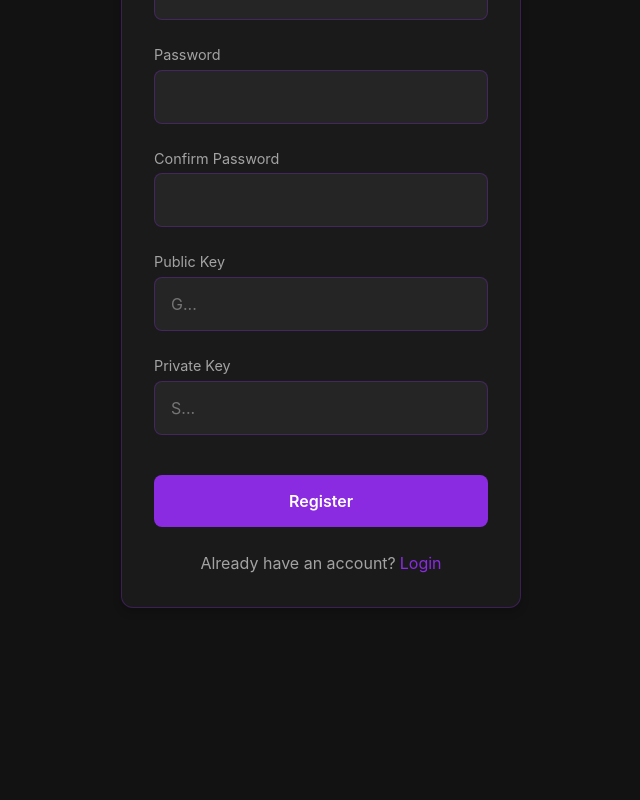
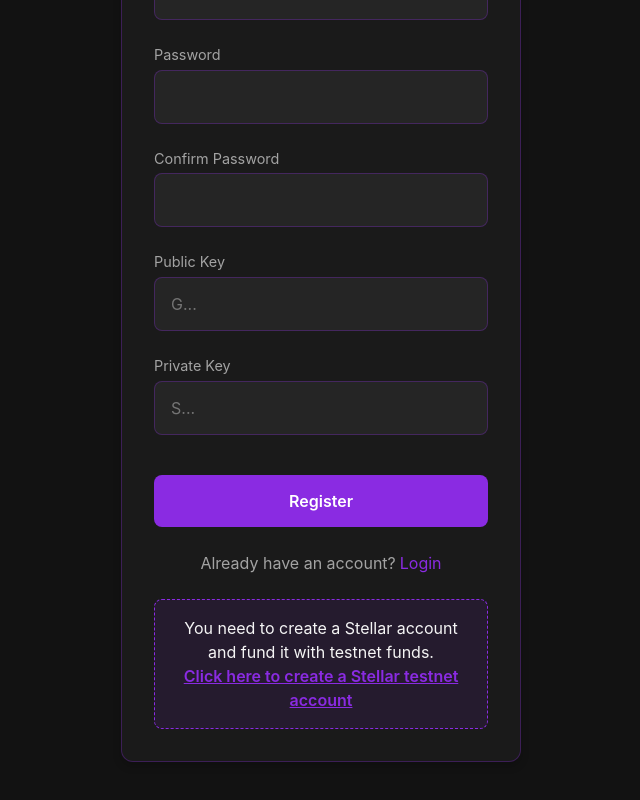
Before and after one commit to MinhazCodes-R/Consenses_hackathon, a React (Create React App) app in the folder client/: page /register in a window 1280 px wide. Shown: the part 388-1188 px from the top of the page, without its empty margins (319-959 px from the left). Before the commit the page ends 1044 px from the top, so only its background shows below. Built offline with nearby package versions, Linux system fonts and the light colour scheme.

Commit message:
Add Stellar account creation info and link to RegisterForm

```diff
--- a/client/src/components/RegisterForm.js
+++ b/client/src/components/RegisterForm.js
@@ -91,6 +91,26 @@ const LoginLink = styled.div`
   }
 `;
 
+const StellarInfoBox = styled.div`
+  margin-top: ${props => props.theme.spacing.lg};
+  padding: ${props => props.theme.spacing.md};
+  background-color: rgba(138, 43, 226, 0.1);
+  border-radius: ${props => props.theme.borderRadius.medium};
+  text-align: center;
+  border: 1px dashed ${props => props.theme.colors.primary};
+`;
+
+const StellarLink = styled.a`
+  color: ${props => props.theme.colors.primary};
+  font-weight: 600;
+  text-decoration: underline;
+  cursor: pointer;
+
+  &:hover {
+    color: ${props => props.theme.colors.primaryLight};
+  }
+`;
+
 const RegisterForm = () => {
   const [username, setUsername] = useState('');
   const [email, setEmail] = useState('');
@@ -175,6 +195,17 @@ const RegisterForm = () => {
       <LoginLink>
         Already have an account?<Link to="/login">Login</Link>
       </LoginLink>
+
+      <StellarInfoBox>
+        <p>You need to create a Stellar account and fund it with testnet funds.</p>
+        <StellarLink
+          href="https://laboratory.stellar.org/#account-creator?network=test"
+          target="_blank"
+          rel="noopener noreferrer"
+        >
+          Click here to create a Stellar testnet account
+        </StellarLink>
+      </StellarInfoBox>
     </FormContainer>
   );
 };
```
